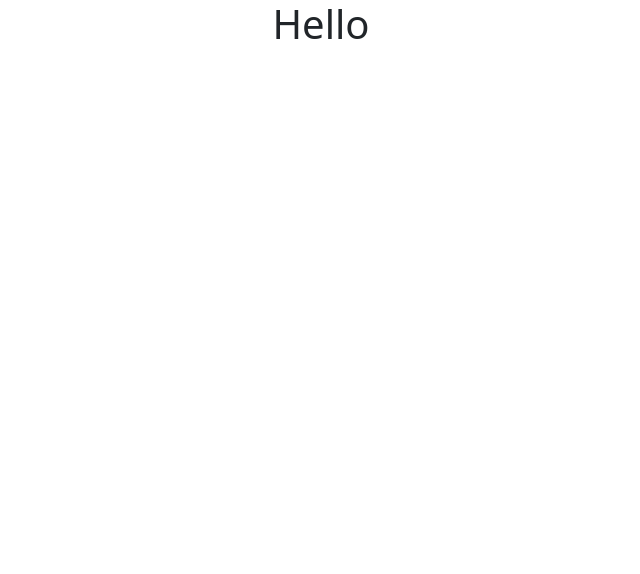
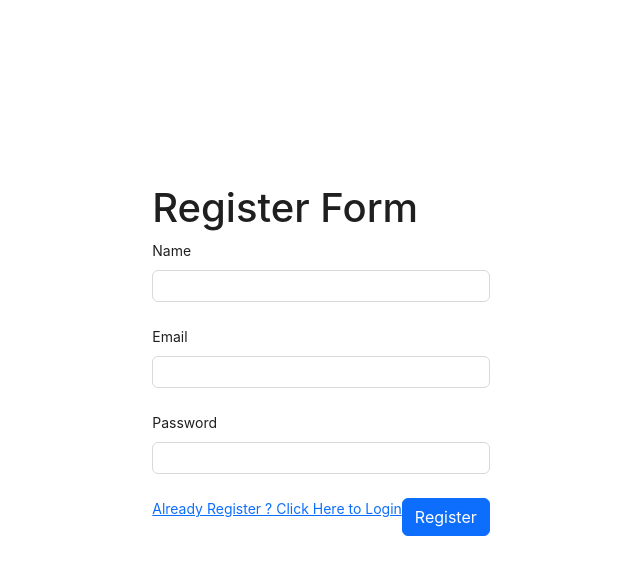
Before and after one commit to chandu35-hub/Expense-Management-System, a React (Create React App) app in the folder client/: page /register in a window 1280 px wide. Shown: the top 574 px of the page, without its empty margins (319-959 px from the left). Built offline with nearby package versions, Linux system fonts and the light colour scheme.

Commit message:
Created Register and Login Pages

```diff
--- a/client/package.json
+++ b/client/package.json
@@ -7,7 +7,7 @@
     "@testing-library/jest-dom": "^5.17.0",
     "@testing-library/react": "^13.4.0",
     "@testing-library/user-event": "^13.5.0",
-    "antd": "^5.13.3",
+    "antd": "^5.16.5",
     "axios": "^1.6.8",
     "datepicker": "^0.0.0",
     "moment": "^2.30.1",
--- a/client/src/App.js
+++ b/client/src/App.js
@@ -1,10 +1,18 @@
 import React from 'react'
+import {Routes, Route} from 'react-router-dom'
+import HomePage from './pages/HomePage'
+import Register from './pages/Register'
+import Login from './pages/Login'
 
 const App = () => {
   return (
-    <div className='container-fluid'>
-      <h1 className='text-center'>Hello</h1>
-    </div>
+    <>
+      <Routes>
+        <Route path='/' element={<HomePage />} />
+        <Route path='/register' element={<Register />} />
+        <Route path='/login' element={<Login />} />
+      </Routes>
+    </>
   )
 }
 
--- /dev/null
+++ b/client/src/components/layouts/Footer.js
@@ -0,0 +1,11 @@
+import React from 'react'
+
+const Footer = () => {
+  return (
+    <div className='bg-dark text-light p-4'>
+      <h6 className='text-center'>All rights reserved &copy; Chandu Maddipatla</h6>
+    </div>
+  )
+}
+
+export default Footer
--- /dev/null
+++ b/client/src/components/layouts/Header.js
@@ -0,0 +1,36 @@
+import React from "react";
+import { Link } from "react-router-dom";
+
+const Header = () => {
+  return (
+    <>
+      <nav className="navbar navbar-expand-lg bg-light">
+        <div className="container-fluid">
+          <button
+            className="navbar-toggler"
+            type="button"
+            data-bs-toggle="collapse"
+            data-bs-target="#navbarTogglerDemo01"
+            aria-controls="navbarTogglerDemo01"
+            aria-expanded="false"
+            aria-label="Toggle navigation"
+          >
+            <span className="navbar-toggler-icon" />
+          </button>
+          <div className="collapse navbar-collapse" id="navbarTogglerDemo01">
+            <Link className="navbar-brand" to="/">
+              Expense Management
+            </Link>
+            <ul className="navbar-nav ms-auto mb-2 mb-lg-0">
+              <li className="nav-item">
+                <Link className="nav-link" to='/user'>User</Link>
+              </li>
+            </ul>
+          </div>
+        </div>
+      </nav>
+    </>
+  );
+};
+
+export default Header;
--- /dev/null
+++ b/client/src/components/layouts/Layout.js
@@ -0,0 +1,17 @@
+import React from 'react'
+import Header from './Header'
+import Footer from './Footer'
+
+const Layout = ({children}) => {
+  return (
+    <>
+      <Header />
+      <div className='content'>
+        {children}
+      </div>
+      <Footer />
+    </>
+  )
+}
+
+export default Layout
--- a/client/src/index.css
+++ b/client/src/index.css
@@ -3,3 +3,14 @@
   margin: 0;
   box-sizing: border-box;
 }
+
+.content {
+  height: 80vh;
+}
+
+.register-page {
+  display: flex;
+  align-items: center;
+  justify-content: center;
+  height: 90vh;
+}
--- /dev/null
+++ b/client/src/pages/HomePage.js
@@ -0,0 +1,12 @@
+import React from 'react'
+import Layout from '../components/layouts/Layout'
+
+const HomePage = () => {
+  return (
+    <Layout>
+      <h1>Home Page</h1>
+    </Layout>
+  )
+}
+
+export default HomePage
--- /dev/null
+++ b/client/src/pages/Login.js
@@ -0,0 +1,32 @@
+import React from 'react'
+import {Form, Input} from 'antd'
+import { Link } from 'react-router-dom'
+
+const Login = () => {
+    // Form Submit
+    const submitHandler = (values) => {
+        console.log (values)
+    }
+
+  return (
+    <>
+      <div className='register-page'>
+            <Form layout='vertical' onFinish={submitHandler}>
+                <h1>Login Form</h1>
+                <Form.Item label='Email' name='email'>
+                    <Input type='email' />
+                </Form.Item>
+                <Form.Item label='Password' name='password'>
+                    <Input type='password' />
+                </Form.Item>
+                <div className='d-flex'>
+                    <Link to='/register'>Not a User ? Click Here to Register</Link>
+                    <button className='btn btn-primary'>Login</button>
+                </div>
+            </Form>
+        </div>
+    </>
+  )
+}
+
+export default Login
--- /dev/null
+++ b/client/src/pages/Register.js
@@ -0,0 +1,35 @@
+import React from 'react'
+import {Form, Input} from 'antd'
+import { Link } from 'react-router-dom'
+
+const Register = () => {
+    // Form Submit
+    const submitHandler = (values) => {
+        console.log (values)
+    }
+
+  return (
+    <>
+        <div className='register-page'>
+            <Form layout='vertical' onFinish={submitHandler}>
+                <h1>Register Form</h1>
+                <Form.Item label='Name' name='name'>
+                    <Input />
+                </Form.Item>
+                <Form.Item label='Email' name='email'>
+                    <Input type='email' />
+                </Form.Item>
+                <Form.Item label='Password' name='password'>
+                    <Input type='password' />
+                </Form.Item>
+                <div className='d-flex'>
+                    <Link to='/login'>Already Register ? Click Here to Login</Link>
+                    <button className='btn btn-primary'>Register</button>
+                </div>
+            </Form>
+        </div>
+    </>
+  )
+}
+
+export default Register
```
Also changed, not shown: 1 other file (tests, documents, lock files or other folders).
